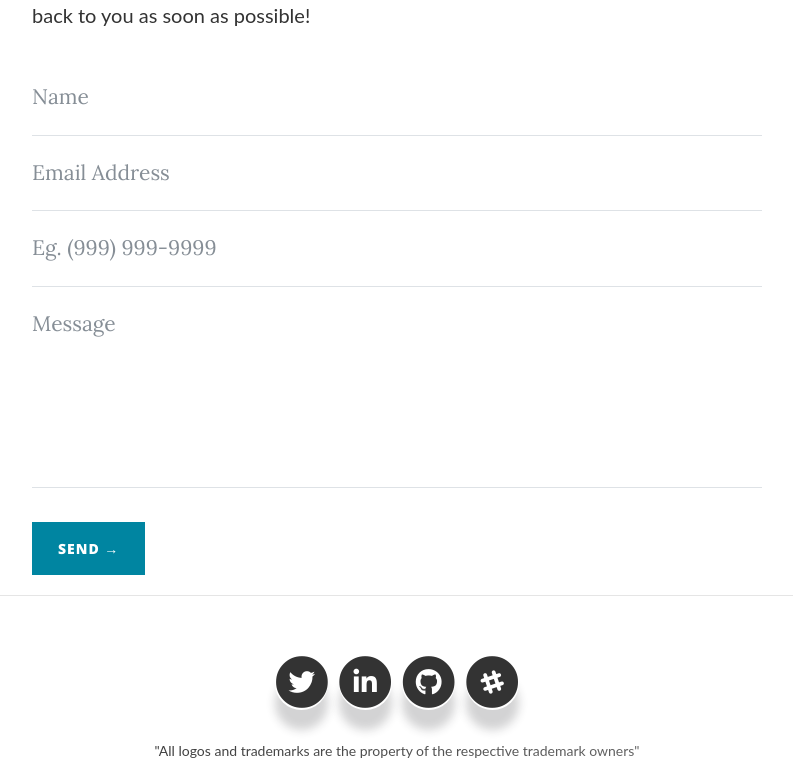
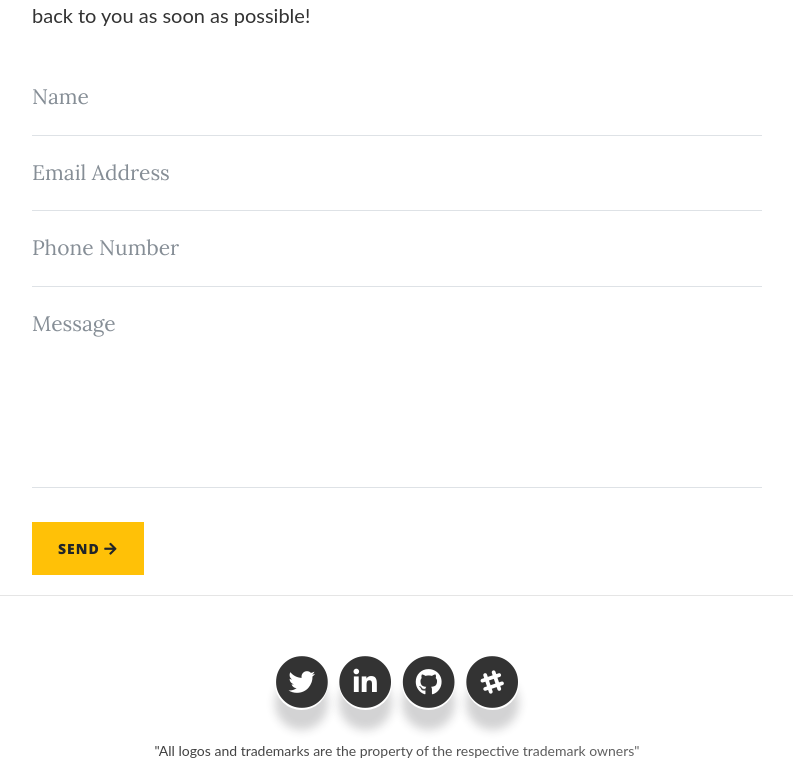
Before and after one commit to ddeveloper72/personal-profile, a Flask app: page /contact in a window 1280 px wide. Shown: the part 750-1524 px from the top of the page, without its empty margins (243-1036 px from the left). Run offline with Flask 2, Linux system fonts and the light colour scheme; some libraries are stand-ins or nearby versions.

Commit message:
added form classes

```diff
--- a/templates/contact.html
+++ b/templates/contact.html
@@ -16,41 +16,51 @@
         </ul>
         {% endif %} {% endwith %}
         <p>Want to get in touch? Fill out the form below to send me a message and I will get back to you as soon as possible!</p>
+        <div class="contact">
+            <div class="contact__form">
                 <form class="form" method="POST" onsubmit="return sendMail(this);" name="sentMessage" id="contactForm">
                     <div class="control-group">
-                <div class="form-group from__group floating-label-form-group controls">
+                        <div class="form__group floating-label-form-group controls">
                             <label class="form__label">Name</label>
-                    <input type="text" class="form-control form__input" placeholder="Name" name="name" id="name" required data-validation-required-message="Please enter your name.">
+                            <input type="text" class="form__input form-control" placeholder="Name" name="name" id="name" required
+                                data-validation-required-message="Please enter your name.">
+                            <p class="help-block text-danger"></p>
+                        </div>
+                    </div>
+                    <div class="control__group">
+                        <div class="form-group floating-label-form-group controls">
+                            <label class="form__label">Email Address</label>
+                            <input type="email" class="form__input form-control" placeholder="Email Address" name="email" id="email" required
+                                data-validation-required-message="Please enter your email address.">
+                            <p class="help-block" id='result'></p>
+                        </div>
+                    </div>
+                    <div class="control__group">
+                        <div class="form-group col-xs-12 floating-label-form-group controls">
+                            <label class="form__label">Phone Number</label>
+                            <input type="tel" class="form__input form-control" placeholder="Phone Number" name="number" id="phone"
+                                data-mask="(999) 999-9999" required
+                                data-validation-required-message="Please enter a valid phone number.">
                             <p class="help-block text-danger"></p>
                         </div>
                     </div>
                     <div class="control-group">
-                <div class="form-group from__group floating-label-form-group controls">
-                    <label class="form__label">Email Address</label>
-                    <input type="email" class="form-control form__input" placeholder="Email Address" name="email" id="email" required data-validation-required-message="Please enter your email address.">
-                    <p class="help-block" id='result'></p>
-                </div>
-            </div>
-            <div class="control-group">
-                <div class="form-group from__group col-xs-12 floating-label-form-group controls">
-                    <label class="form__label">Phone Number</label>
-                    <input type="tel" class="form-control form__input" placeholder="Eg. (999) 999-9999" name="number" id="phone" data-mask="(999) 999-9999" required data-validation-required-message="Please enter a valid phone number.">
-                    <p class="help-block text-danger"></p>
-                </div>
-            </div>
-            <div class="control-group">
-                <div class="form-group from__group floating-label-form-group controls">
+                        <div class="form__group floating-label-form-group controls">
                             <label class="form__label">Message</label>
-                    <textarea rows="5" class="form-control form__input" placeholder="Message" name="message" id="message" required data-validation-required-message="Please enter a message."></textarea>
+                            <textarea rows="5" class="form-control" placeholder="Message" name="message" id="message" required
+                                data-validation-required-message="Please enter a message."></textarea>
                             <p class="help-block text-danger"></p>
                         </div>
                     </div>
                     <br>
                     <div id="success"></div>
-            <div class="form-group from__group">
-                <button type="submit" class="btn btn-primary" id="sendMessageButton">Send &rarr;</button>
+                    <div class="form-group">
+                        <button type="submit" class="btn btn-warning btn--animated" id="sendMessageButton">Send <i class="fas fa-arrow-right"></i></button>
                     </div>
                 </form>
+
+            </div>
+        </div>
 
     </div>
 </div>
```
Lines whose indentation alone changed are shown as unchanged.
